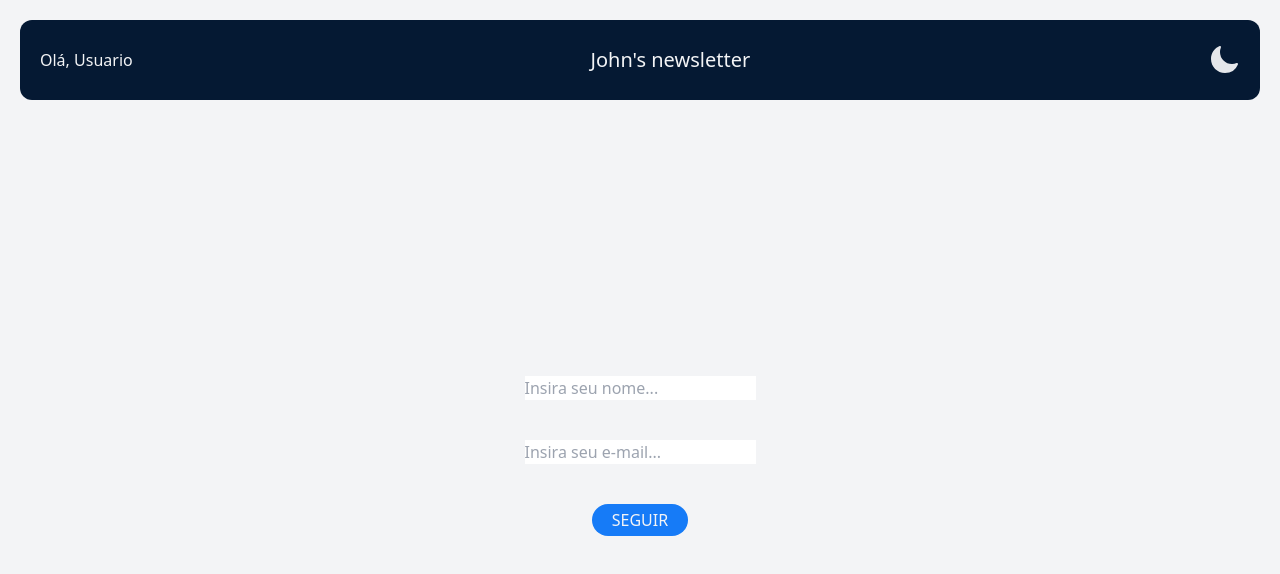
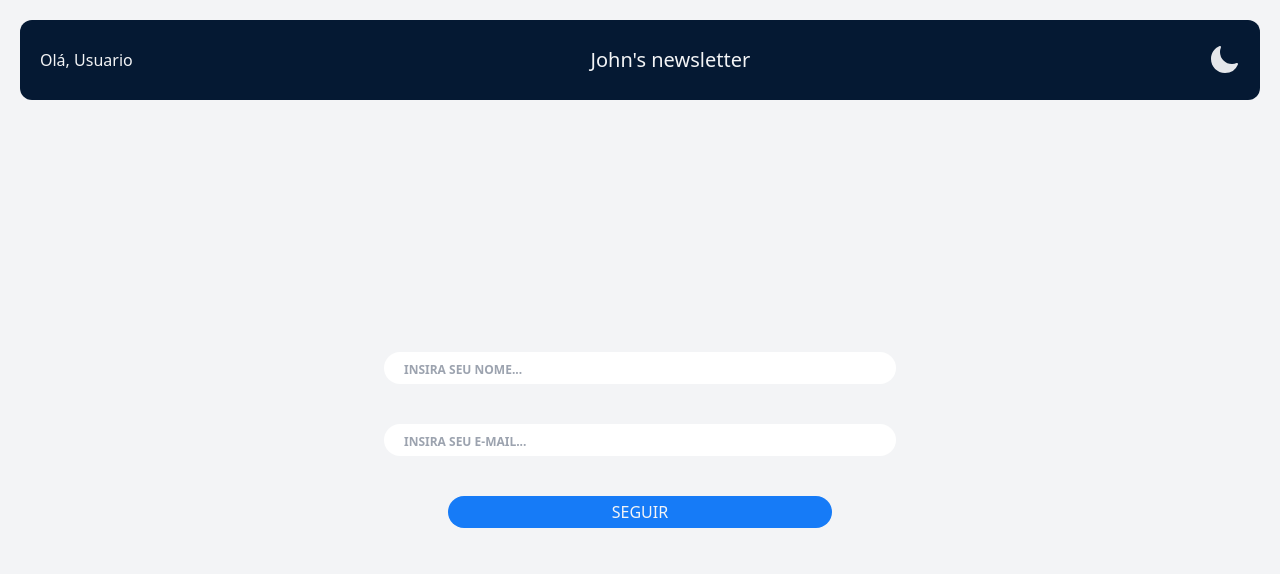
Before and after one commit to joaoricardoM/john-newsletter, a React (Vite) app: page / in a window 1280 px wide. Shown: the top 574 px of the page. Built offline with nearby package versions, Linux system fonts and the light colour scheme.

Commit message:
update code

```diff
--- a/package.json
+++ b/package.json
@@ -14,6 +14,7 @@
     "react-dom": "^18.2.0"
   },
   "devDependencies": {
+    "@tailwindcss/line-clamp": "^0.4.2",
     "@types/react": "^18.0.24",
     "@types/react-dom": "^18.0.8",
     "@vitejs/plugin-react": "^2.2.0",
--- a/src/components/Article/Article.jsx
+++ b/src/components/Article/Article.jsx
@@ -1,22 +1,22 @@
 const Article = ({ title, text, tags, image, alt }) => {
   return (
-    <div className="p-5 bg-gray-200 dark:bg-dark-200 sm:rounded-xl sm:shadow-lg flex flex-col items-center gap-2">
+    <div className="article-card">
       <h3 className="text-xl text-blue-200 dark:text-gray-200 font-bold">
         {title}
       </h3>
       <div className="sm:w-full flex-row justify-end gap-2 pr-5 hidden sm:flex">
         {tags.map((tag) => (
-          <span
-            key={tag}
-            className="bg-blue-100 dark:bg-dark-100 px-4 py-1 rounded-full text-gray-200 font-bold text-xs uppercase"
-          >
+          <span key={tag} className="article-tag">
             {tag}
           </span>
         ))}
       </div>
       <div className="grid gap-1">
         {text.map((content, index) => (
-          <p className="text-blue-200 dark:text-gray-400" key={index}>
+          <p
+            className="text-blue-200 dark:text-gray-400 line-clamp-6 sm:line-clamp-none"
+            key={index}
+          >
             {content}
           </p>
         ))}
--- a/src/components/Form/Form.jsx
+++ b/src/components/Form/Form.jsx
@@ -10,14 +10,19 @@ const Form = ({ onSubmit }) => {
   return (
     <form
       onSubmit={safeSubmit}
-      className="h-full flex flex-col items-center justify-center gap-10 -mt-16"
+      className="h-full flex flex-col items-center justify-center gap-10 -mt-20 mx-5"
     >
-      <input type="text" placeholder="Insira seu nome..." />
-      <input type="email" placeholder="Insira seu e-mail..." />
-      <button
-        type="submit"
-        className=" py-1 px-5 bg-blue-100 dark:bg-dark-200 rounded-full text-gray-100 uppercase"
-      >
+      <input
+        type="text"
+        className="button-input"
+        placeholder="Insira seu nome..."
+      />
+      <input
+        type="email"
+        className="button-input"
+        placeholder="Insira seu e-mail..."
+      />
+      <button type="submit" className="form-button">
         Seguir
       </button>
     </form>
--- a/src/components/Header/Header.jsx
+++ b/src/components/Header/Header.jsx
@@ -4,7 +4,7 @@ const Header = ({ user }) => {
   return (
     <div className="flex h-20 bg-blue-200 dark:bg-dark-200 justify-between items-center px-5 sm:rounded-xl sm:m-5">
       <span className="text-gray-100">Olá, {user?.name || "Usuario"}</span>
-      <h1 className="text-gray-100 text-xl">John's newsletter</h1>
+      <h1>John's newsletter</h1>
       <ToggleTheme />
     </div>
   );
--- a/tailwind.config.cjs
+++ b/tailwind.config.cjs
@@ -19,5 +19,7 @@ module.exports = {
       }
     },
   },
-  plugins: [],
+  plugins: [
+    require('@tailwindcss/line-clamp'),
+  ],
 }
```
Also changed, not shown: 1 other file (tests, documents, lock files or other folders).
